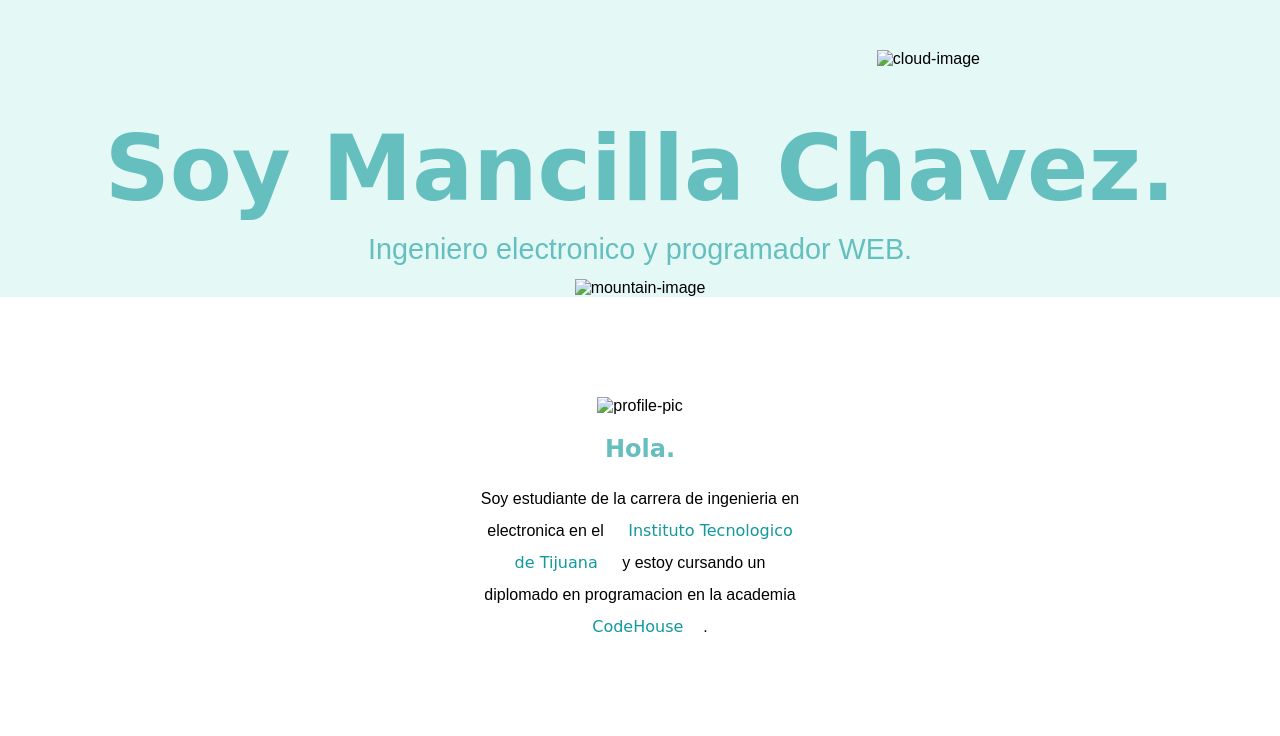
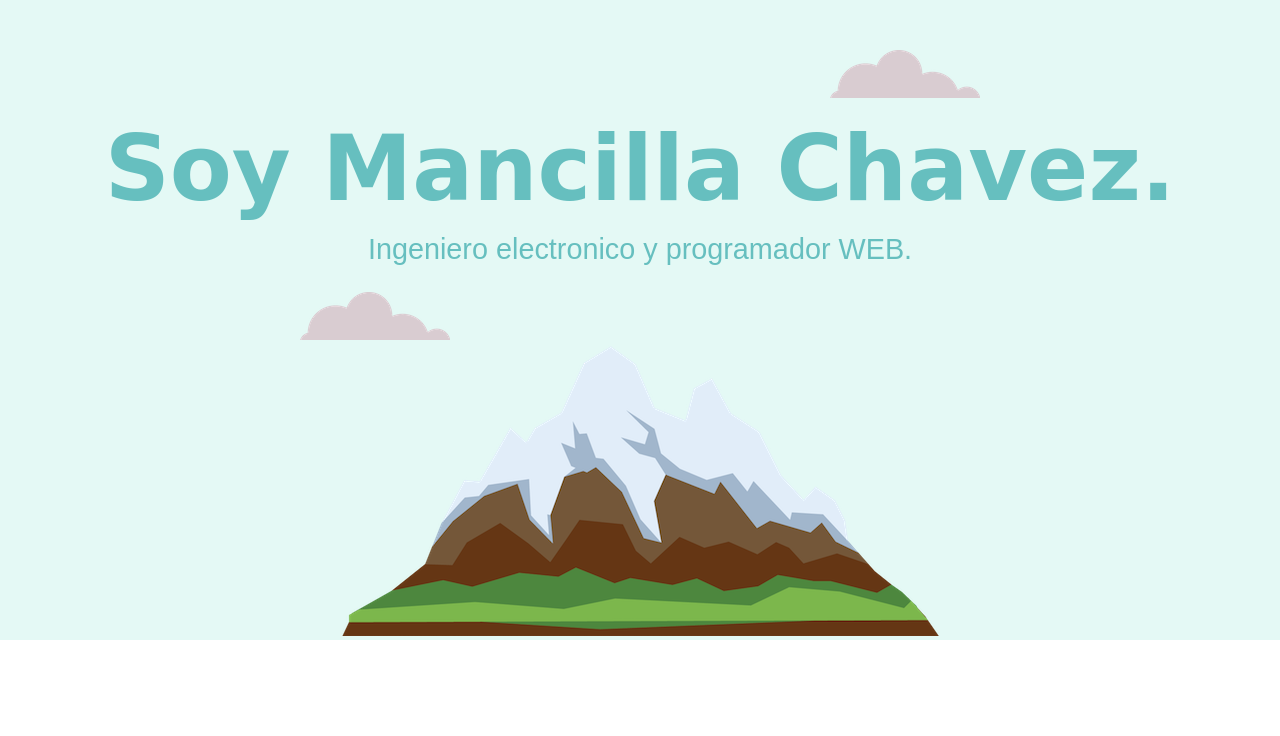
Before and after one commit to MANCILLA-SS22/PF_MancillaChavezGerman, a plain HTML site: page index.html in a window 1280 px wide. Shown: the part 64-800 px from the top of the page. Drawn offline with Linux system fonts and the light colour scheme; the site is published under a folder, as on GitHub Pages, so addresses that start at the root find nothing; a web font is replaced by a local one.

Commit message:
Arreglo enrutado

```diff
--- a/index.html
+++ b/index.html
@@ -48,17 +48,17 @@
 
 
     <div class="top-container">
-        <img class="top-cloud" src="/imgs/cloud.png" alt="cloud-image">
+        <img class="top-cloud" src="./imgs/cloud.png" alt="cloud-image">
         <h1>Soy Mancilla Chavez.</h1>
         <p class="below-tittle">Ingeniero electronico y programador WEB.</p>
-        <img class="bottom-cloud" src="/imgs/cloud.png" alt="cloud-image">
-        <img src="/imgs/mountain.png" alt="mountain-image">
+        <img class="bottom-cloud" src="./imgs/cloud.png" alt="cloud-image">
+        <img src="./imgs/mountain.png" alt="mountain-image">
     </div>
 
 
     <div class="middle-container">
         <div class="profile">
-            <img class="pic1" src="/imgs/yo-modified.png" alt="profile-pic">
+            <img class="pic1" src="./imgs/yo-modified.png" alt="profile-pic">
             <h2>Hola.</h2>
             <p class="intro">Soy estudiante de la carrera de ingenieria en electronica en el <a href="https://www.tijuana.tecnm.mx">Instituto Tecnologico de Tijuana</a> y estoy cursando un diplomado en programacion en la academia <a href="https://plataforma.coderhouse.com/cursos">CodeHouse</a>.</p>
         </div>
```
